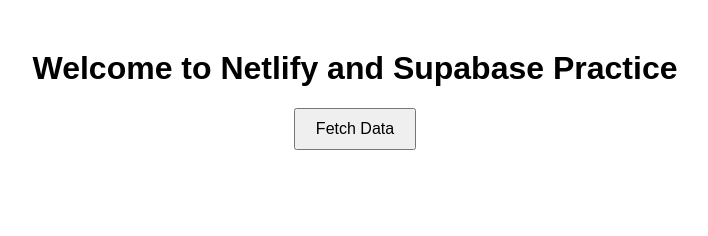
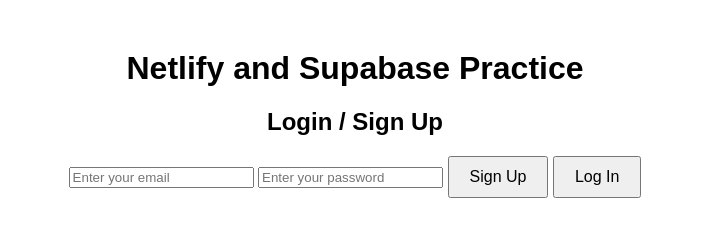
Before and after one commit to IzanGual/netlify-supabase-practice, a plain HTML site: page index.html in a window 1280 px wide. Shown: the whole page, without its empty margins (285-993 px from the left). Drawn offline with Linux system fonts and the light colour scheme.

Commit message:
Update index.html
ae

```diff
--- a/index.html
+++ b/index.html
@@ -7,9 +7,22 @@
     <link rel="stylesheet" href="style.css">
 </head>
 <body>
-    <h1>Welcome to Netlify and Supabase Practice</h1>
-    <button id="fetchData">Fetch Data</button>
-    <div id="dataContainer"></div>
+    <h1>Netlify and Supabase Practice</h1>
+
+    <div id="auth-container">
+        <h2>Login / Sign Up</h2>
+        <input type="email" id="email" placeholder="Enter your email">
+        <input type="password" id="password" placeholder="Enter your password">
+        <button id="signUp">Sign Up</button>
+        <button id="logIn">Log In</button>
+        <button id="logOut" style="display:none;">Log Out</button>
+    </div>
+
+    <div id="data-container" style="display:none;">
+        <button id="fetchData">Fetch Data</button>
+        <div id="data"></div>
+    </div>
+
     <script src="script.js"></script>
 </body>
 </html>
```
